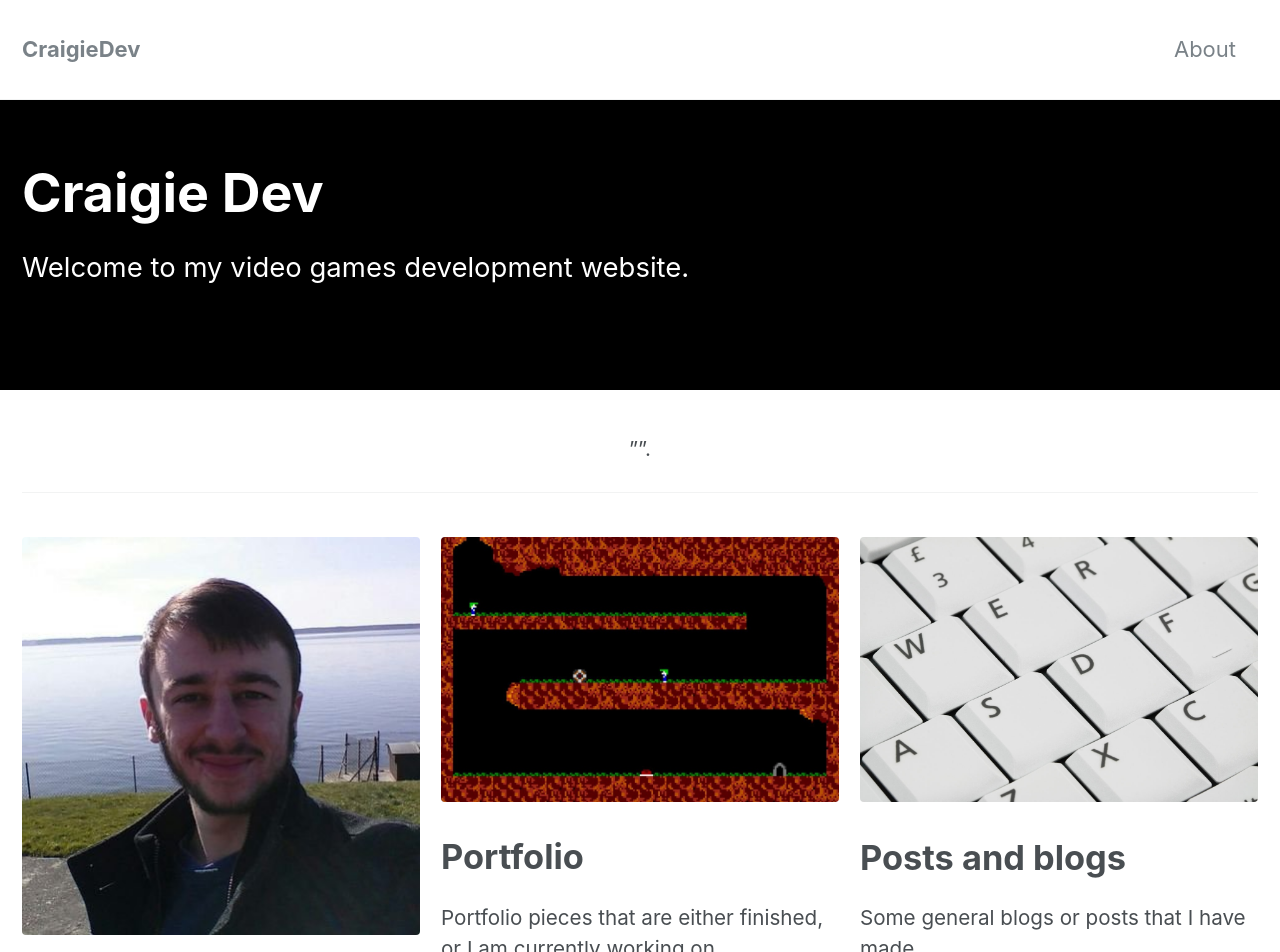
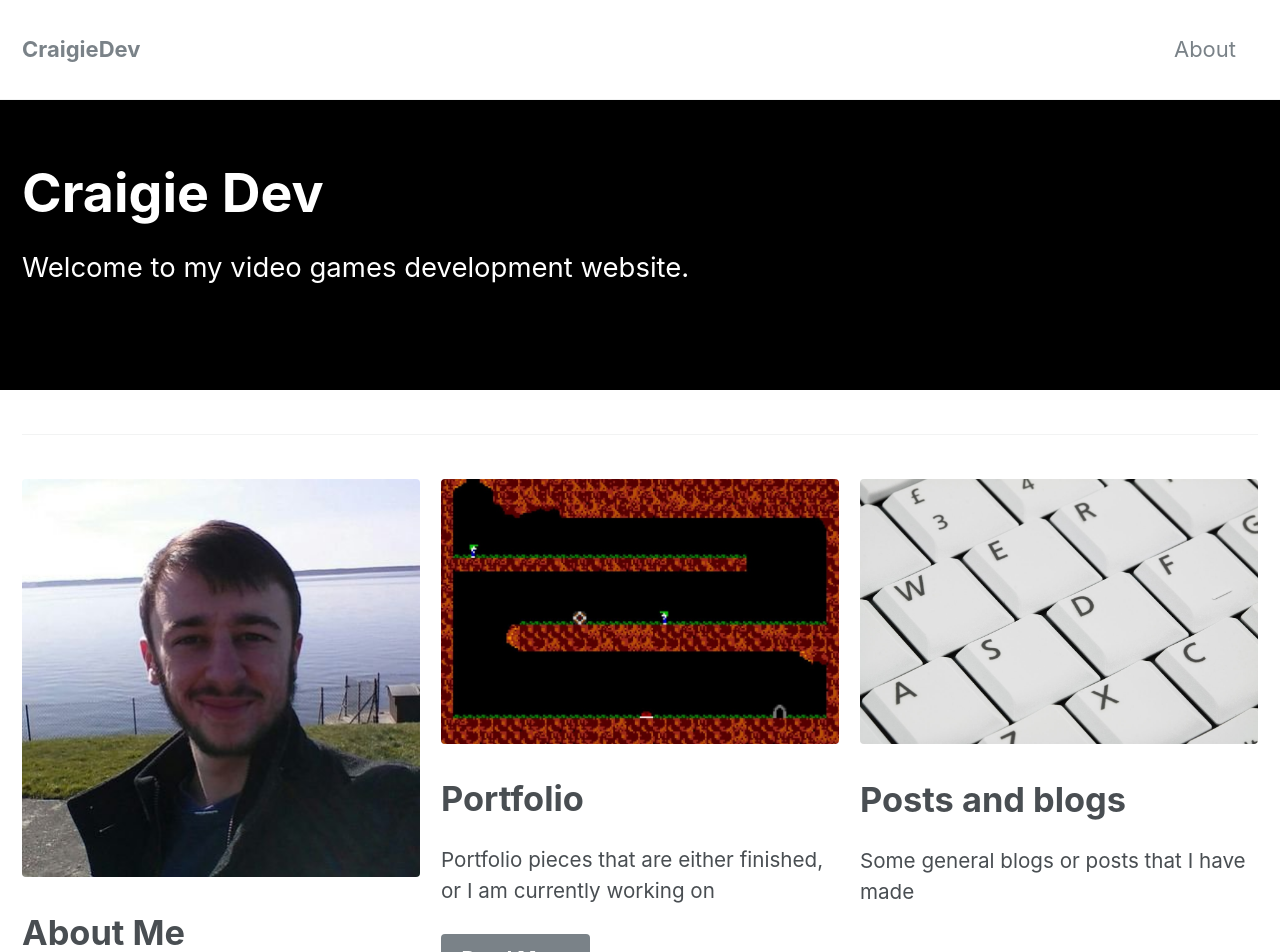
Before and after one commit to LeSmurk/CraigieDev, a Jekyll site: the page built from index.html, in a window 1280 px wide and 1400 px high. Shown: the top 952 px of the window. Built offline with Jekyll 4.4.1, drawn with Linux system fonts in a browser that asks for light colours; nearby versions of some CDN libraries; the list of posts is cut into pages by our own code.

```diff
--- a/index.html
+++ b/index.html
@@ -11,7 +11,7 @@ header:
   # caption: "Photo credit: [**Unsplash**](https://unsplash.com)"
 excerpt: "Welcome to my video games development website."
 intro:
-  - excerpt: '"".'
+  - excerpt: ''
 feature_row:
   - image_path: /assets/maface.jpg
     alt: "placeholder image 1"
@@ -63,8 +63,8 @@ feature_row4:
 
 {% include feature_row %}
 
-{% include feature_row id="feature_row2" type="left" %}
+# {% include feature_row id="feature_row2" type="left" %}
 
-{% include feature_row id="feature_row3" type="right" %}
+# {% include feature_row id="feature_row3" type="right" %}
 
-{% include feature_row id="feature_row4" type="center" %}
+# {% include feature_row id="feature_row4" type="center" %}
```
